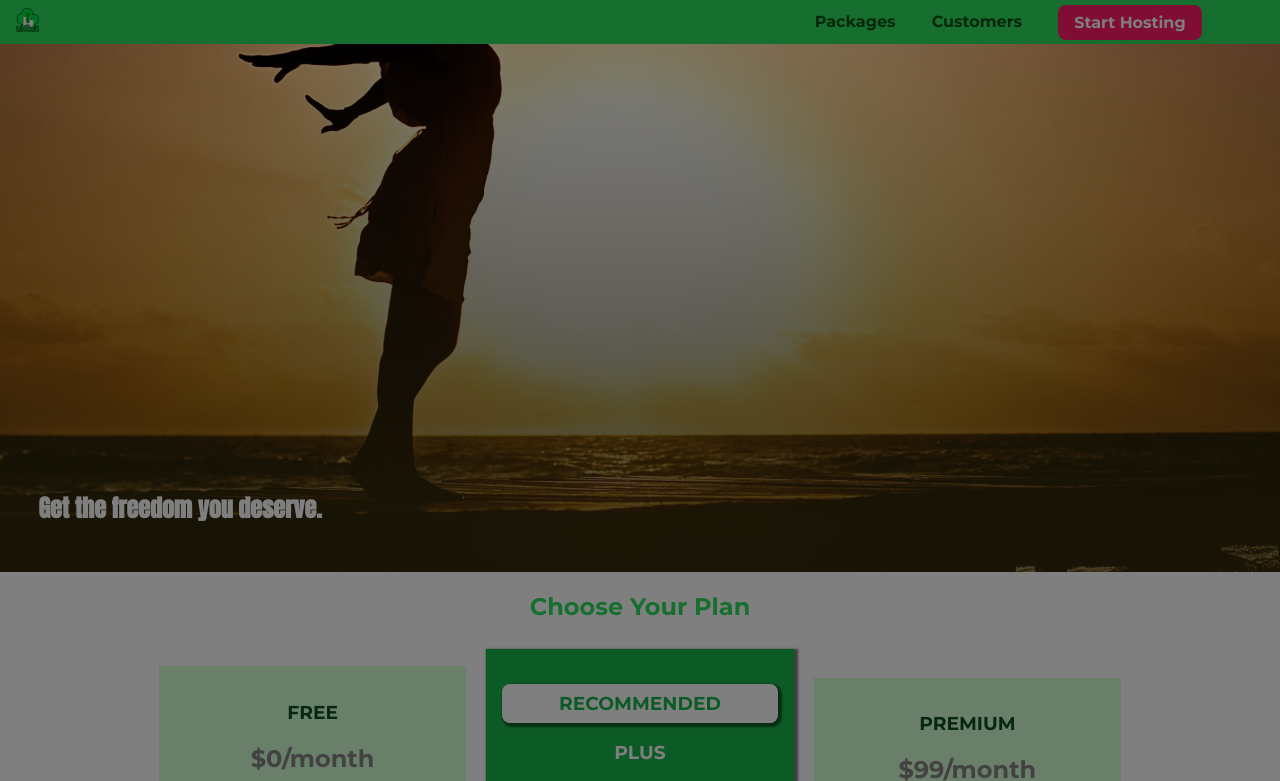
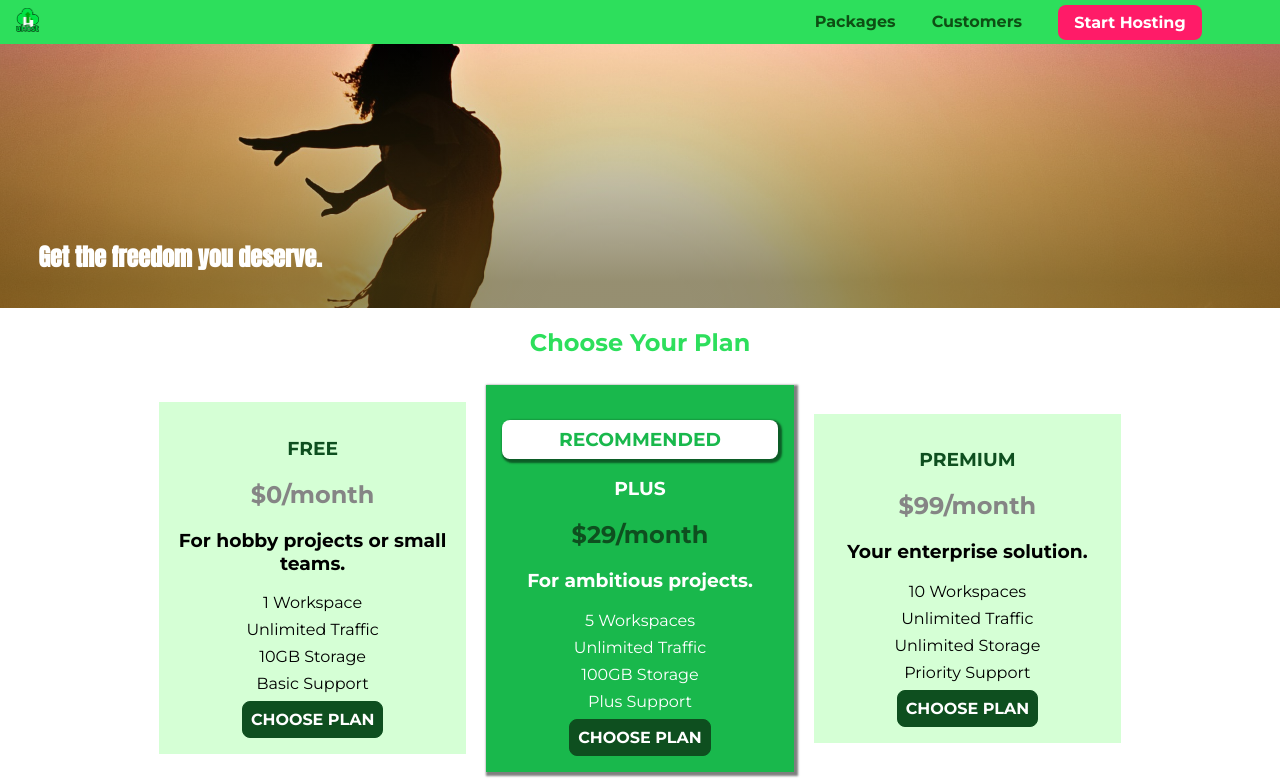
Before and after one commit to lacra-oloeriu/css-curs, a plain HTML site: page css/index.html in a window 1280 px wide. Shown: the top 781 px of the page. Drawn offline with Linux system fonts and the light colour scheme.

Commit message:
added vw and vh to the bg image

```diff
--- a/css/main.css
+++ b/css/main.css
@@ -8,7 +8,7 @@ body {
 }
 
 #product-overview {
-    background: linear-gradient(to top, rgba(80,68,18,0.6) 10%, transparent), url('images/freedom.jpg') left 10% bottom 20%/cover no-repeat border-box, #ff1b68;
+    background: linear-gradient(to top, rgba(80,68,18,0.6) 10%, transparent), url('images/freedom.jpg') left 10% bottom 70%/cover no-repeat border-box, #ff1b68;
     /*background-image: url('freedom.jpg');
     background-size: cover;
     background-position:left 10% bottom 20%;
@@ -17,8 +17,8 @@ body {
     background-clip: border-box; */
     /*background-image: radial-gradient(red, blue);
     /*background-image: linear-gradient(red,blue);*/
-    width: 100%;
-    height:528px;
+    width: 100vw;
+    height:33vh;
     padding: 10px;
     margin-top: 2.75rem;
     /*border : 5px dashed red;*/
--- a/css/shared.css
+++ b/css/shared.css
@@ -12,7 +12,7 @@ body {
 
 .backdrop {
     position: fixed;
-    /*display: none;*/
+    display: none;
     top: 0;
     left: 0;
     z-index: 100;
```
